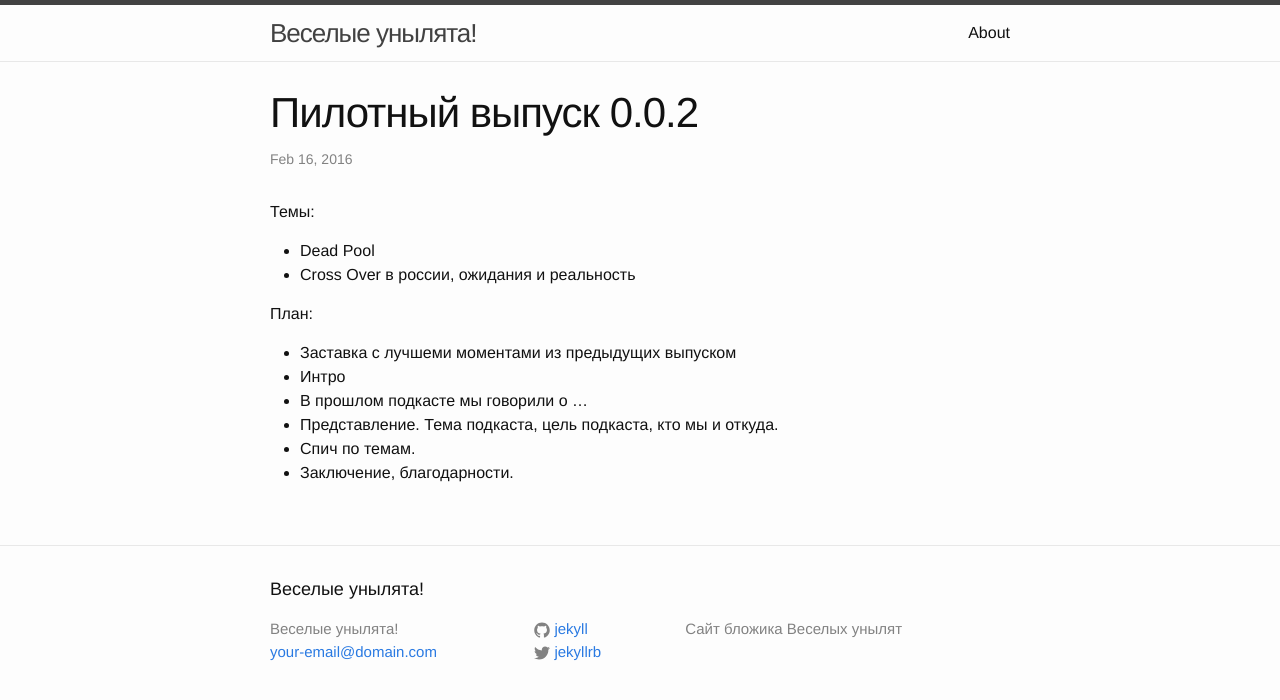
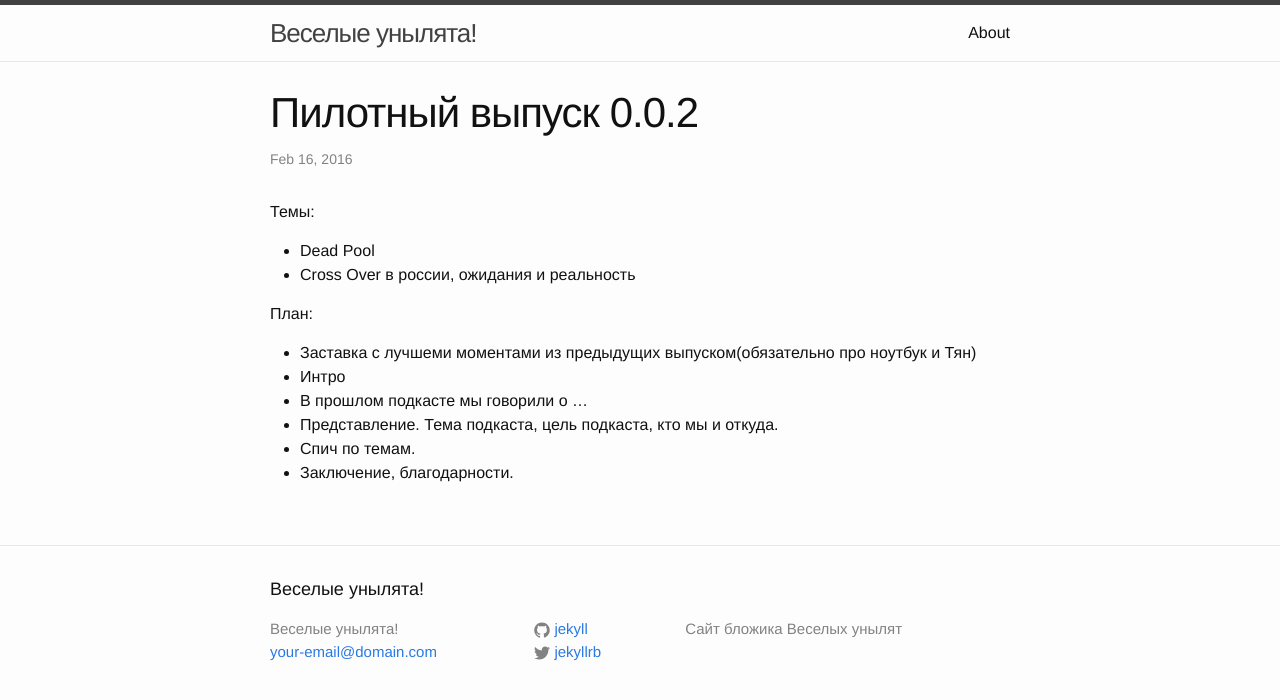
Before and after one commit to unylyata/unylyata.github.io, a Jekyll site: the page built from _posts/2016-02-16-podcast-0.0.2.markdown, in a window 1280 px wide. Shown: the top 700 px of the page. Built offline with Jekyll 4.4.1, drawn with Linux system fonts in a browser that asks for light colours.

Commit message:
Update 2016-02-16-podcast-0.0.2.markdown

```diff
--- a/_posts/2016-02-16-podcast-0.0.2.markdown
+++ b/_posts/2016-02-16-podcast-0.0.2.markdown
@@ -13,7 +13,7 @@ categories: podcast
 
 План:
 
-- Заставка с лучшеми моментами из предыдущих выпуском
+- Заставка с лучшеми моментами из предыдущих выпуском(обязательно про ноутбук и Тян)
 - Интро
 - В прошлом подкасте мы говорили о ...
 - Представление. Тема подкаста, цель подкаста, кто мы и откуда.
```
